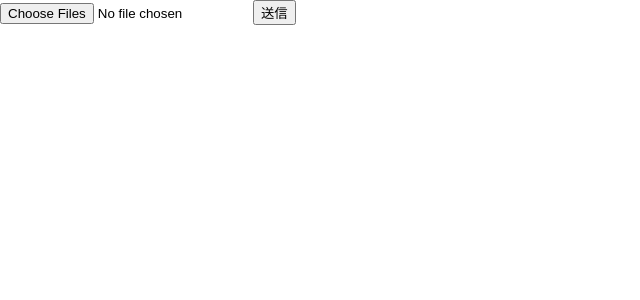
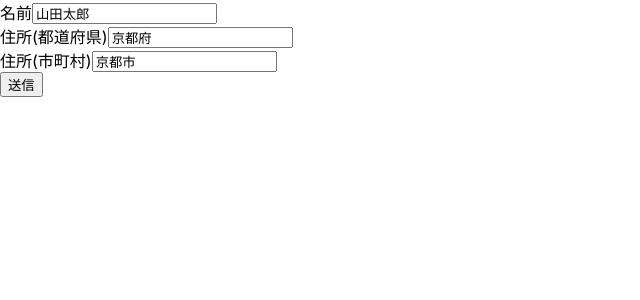
Before and after one commit to Tod9197/React-practice, a React (Create React App) app: page / in a window 1280 px wide. Shown: the top 300 px of the page, without its empty margins (0-640 px from the left). Built offline with nearby package versions, Linux system fonts and the light colour scheme.

Commit message:
useImmerの実装

```diff
--- a/package.json
+++ b/package.json
@@ -12,6 +12,7 @@
     "react": "^19.1.0",
     "react-dom": "^19.1.0",
     "react-scripts": "5.0.1",
+    "use-immer": "^0.11.0",
     "web-vitals": "^2.1.4"
   },
   "scripts": {
--- /dev/null
+++ b/src/StateNest.js
@@ -0,0 +1,74 @@
+import { useState } from "react";
+
+export default function StateNest() {
+  const [form, setForm] = useState({
+    name: "山田太郎",
+    address: {
+      prefecture: "京都府",
+      city: "京都市",
+    },
+  });
+
+  // 1段目の要素を更新するためのハンドラー
+  const handleForm = (e) => {
+    setForm({
+      ...form,
+      [e.target.name]: e.target.value,
+    });
+  };
+
+  // 2段目の要素を更新するためハンドラー
+  const handleFormNest = (e) => {
+    setForm({
+      ...form,
+      address: {
+        ...form.address,
+        [e.target.name]: e.target.value,
+      },
+    });
+  };
+
+  const show = () => {
+    console.log(
+      `${form.name}(${form.address.prefecture}.${form.address.city})`
+    );
+  };
+
+  return (
+    <form>
+      <div>
+        <label htmlFor="name">名前</label>
+        <input
+          id="name"
+          name="name"
+          type="text"
+          onChange={handleForm}
+          value={form.name}
+        />
+      </div>
+      <div>
+        <label htmlFor="prefecture">住所(都道府県)</label>
+        <input
+          id="prefecture"
+          type="text"
+          name="prefecture"
+          onChange={handleFormNest}
+          value={form.address.prefecture}
+        />
+      </div>
+      <div>
+        <label htmlFor="city">住所(市町村)</label>
+        <input
+          id="city"
+          type="text"
+          name="city"
+          onChange={handleFormNest}
+          value={form.address.city}
+        />
+      </div>
+      <button type="button" onClick={show}>
+        送信
+      </button>
+    </form>
+  );
+}
--- /dev/null
+++ b/src/StateNestImmer.js
@@ -0,0 +1,69 @@
+import { useImmer } from "use-immer";
+
+export default function StateNestImmer() {
+  const [form, setForm] = useImmer({
+    name: "山田太郎",
+    address: {
+      prefecture: "京都府",
+      city: "京都市",
+    },
+  });
+
+  // 1段目の要素を更新するためのハンドラー
+  const handleForm = (e) => {
+    setForm((form) => {
+      form[e.target.name] = e.target.value;
+    });
+  };
+
+  // 2段目の要素を更新するためのハンドラー
+  const handleFormNest = (e) => {
+    setForm((form) => {
+      form.address[e.target.name] = e.target.value;
+    });
+  };
+
+  const show = () => {
+    console.log(
+      `${form.name}(${form.address.prefecture}.${form.address.city})`
+    );
+  };
+
+  return (
+    <form>
+      <div>
+        <label htmlFor="name">名前</label>
+        <input
+          id="name"
+          name="name"
+          type="text"
+          onChange={handleForm}
+          value={form.name}
+        />
+      </div>
+      <div>
+        <label htmlFor="prefecture">住所(都道府県)</label>
+        <input
+          id="prefecture"
+          type="text"
+          name="prefecture"
+          onChange={handleFormNest}
+          value={form.address.prefecture}
+        />
+      </div>
+      <div>
+        <label htmlFor="city">住所(市町村)</label>
+        <input
+          id="city"
+          type="text"
+          name="city"
+          onChange={handleFormNest}
+          value={form.address.city}
+        />
+      </div>
+      <button type="button" onClick={show}>
+        送信
+      </button>
+    </form>
+  );
+}
--- a/src/index.js
+++ b/src/index.js
@@ -36,6 +36,8 @@ import FormRadio from "./FormRadio";
 import FormCheck from "./FormCheck";
 import FormCheckMulti from "./FormCheckMulti";
 import FormFile from "./FormFile";
+import StateNest from "./StateNest";
+import StateNestImmer from "./StateNestImmer";
 
 const root = ReactDOM.createRoot(document.getElementById("root"));
 // root.render(
@@ -43,7 +45,7 @@ const root = ReactDOM.createRoot(document.getElementById("root"));
 //     <MyHello />
 //   </React.StrictMode>
 // );
-root.render(<FormFile />);
+root.render(<StateNestImmer />);
 // If you want to start measuring performance in your app, pass a function
 // to log results (for example: reportWebVitals(console.log))
 // or send to an analytics endpoint. Learn more: https://bit.ly/CRA-vitals
```
Also changed, not shown: src/StateTodo.js (added), 1 other file (tests, documents, lock files or other folders).
